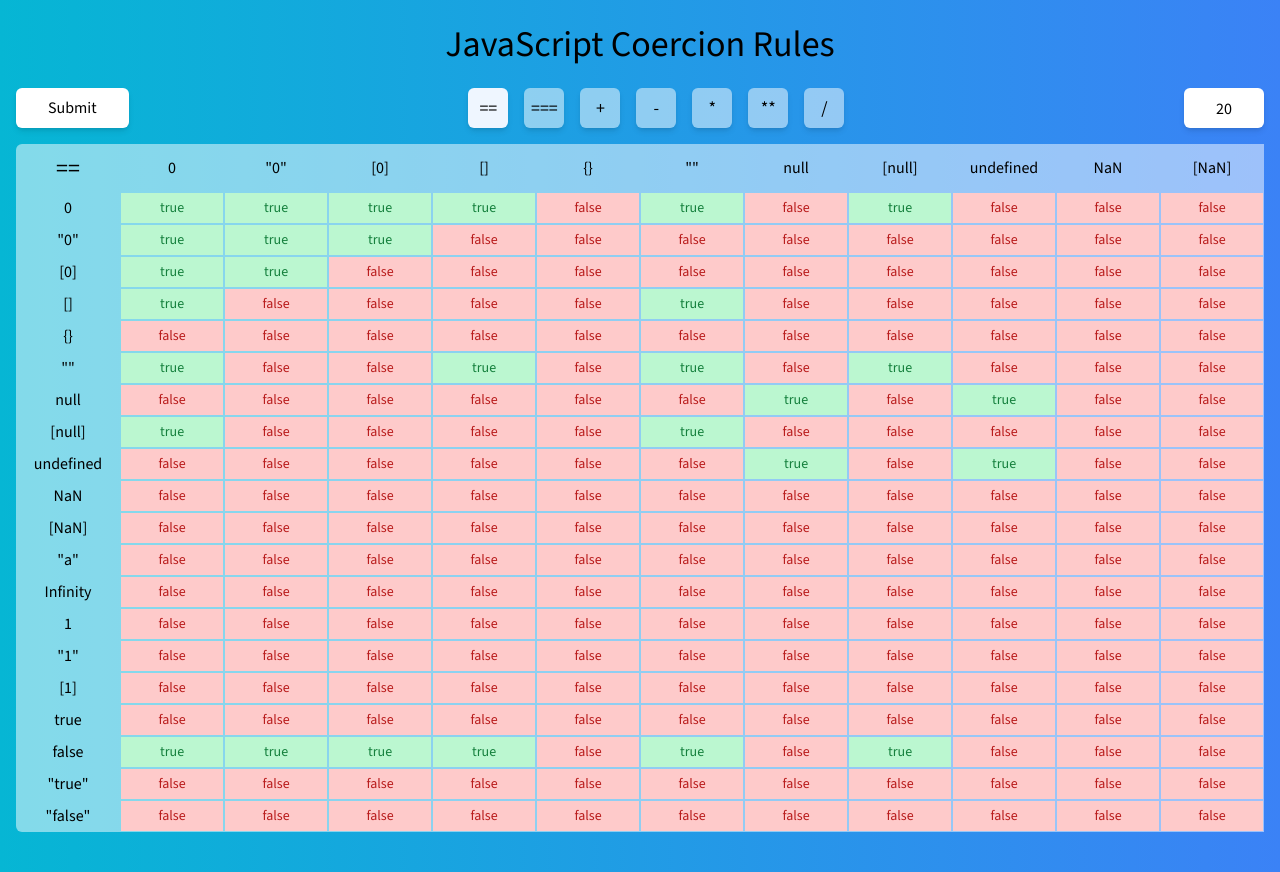
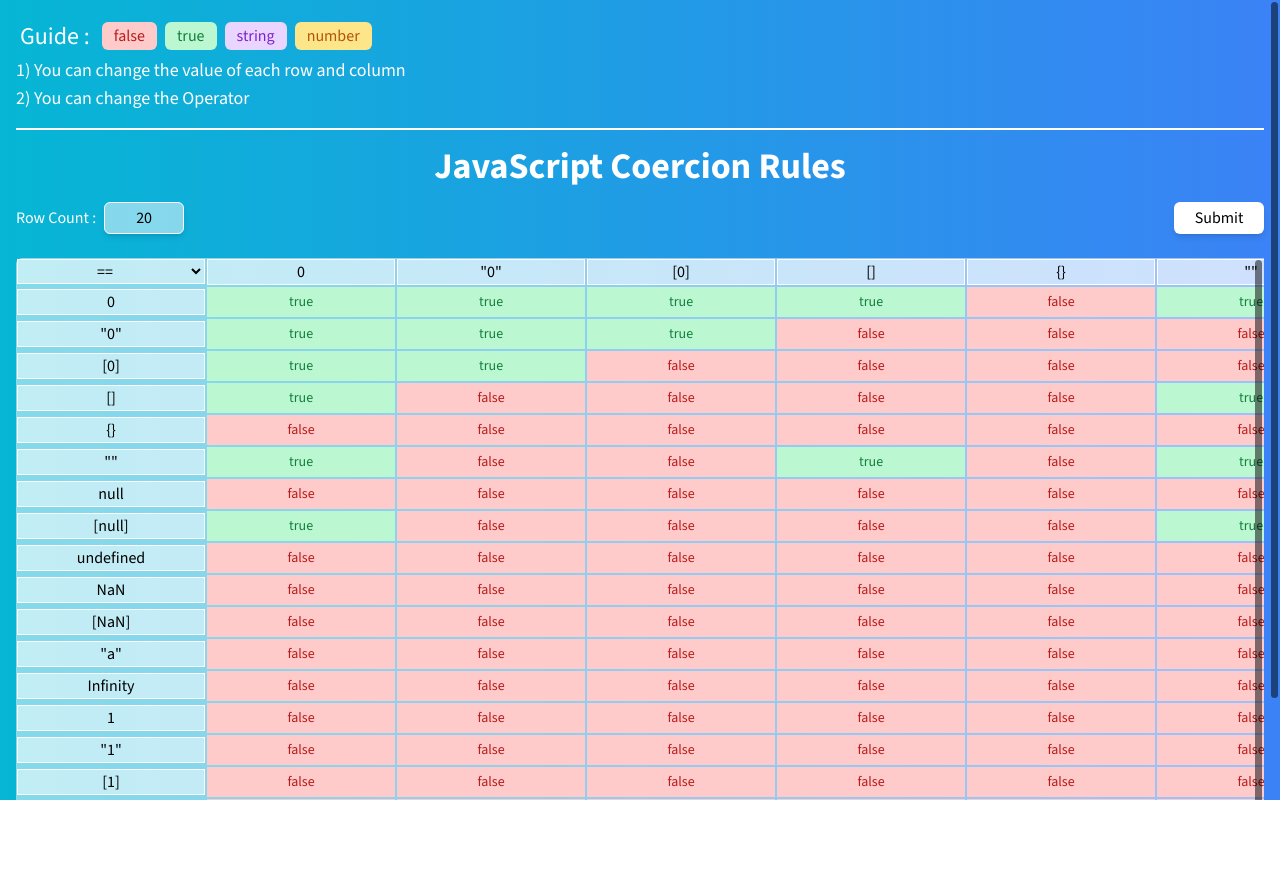
Before and after one commit to Soheiljafarnejad/JavaScript-operation, a Next.js app: page / in a window 1280 px wide. After the commit the page ends 800 px from the top, so only its background shows below. Built offline with nearby package versions, Linux system fonts and the light colour scheme.

Commit message:
Add guide

```diff
--- a/package.json
+++ b/package.json
@@ -19,6 +19,8 @@
     "postcss": "8.4.28",
     "react": "18.2.0",
     "react-dom": "18.2.0",
+    "react-hot-toast": "^2.4.1",
+    "simplebar-react": "^3.2.4",
     "tailwindcss": "3.3.3",
     "typescript": "5.1.6"
   }
--- a/src/app/globals.css
+++ b/src/app/globals.css
@@ -33,7 +33,7 @@
     @apply text-center centering text-sm min-w-[50px] min-h-[30px] p-1 whitespace-nowrap;
   }
   table {
-    @apply border-separate border border-slate-800 rounded-md overflow-hidden bg-white/50;
+    @apply border-separate border border-slate-800 rounded-md  bg-white/50;
   }
   th {
     @apply border border-black font-medium;
@@ -42,7 +42,10 @@
     @apply border border-black;
   }
   input {
-    @apply !border-none !outline-none;
+    @apply !border !outline-none !text-center !bg-white/50 !border-white;
+  }
+  select {
+    @apply !border !outline-none !text-center !bg-white/50 !border-white w-full cursor-pointer;
   }
 }
 
--- a/src/app/layout.tsx
+++ b/src/app/layout.tsx
@@ -1,18 +1,23 @@
 import "./globals.css";
 import type { Metadata } from "next";
 import { Source_Sans_3 } from "next/font/google";
+import "simplebar-react/dist/simplebar.min.css";
+import { Toaster } from "react-hot-toast";
 
 const font = Source_Sans_3({ subsets: ["latin"] });
 
 export const metadata: Metadata = {
-  title: "JavaScript operation",
-  description: "JavaScript operation",
+  title: "javaScript operation",
+  description: "javaScript operation",
 };
 
 export default function RootLayout({ children }: { children: React.ReactNode }) {
   return (
     <html lang="en">
-      <body className={`bg-gradient-to-r from-cyan-500 to-blue-500 ${font.className}`}>{children}</body>
+      <body className={`bg-gradient-to-r from-cyan-500 to-blue-500 ${font.className}`}>
+        {children}
+        <Toaster />
+      </body>
     </html>
   );
 }
--- a/src/app/page.tsx
+++ b/src/app/page.tsx
@@ -1,6 +1,8 @@
 "use client";
 import React, { useCallback, useEffect, useState } from "react";
 import { convertToPars, convertToString, createDefaultValue } from "../utils/utils";
+import SimpleBar from "simplebar-react";
+import { toast } from "react-hot-toast";
 
 type AnyObject = {
   [key: string]: any;
@@ -81,64 +83,68 @@
     setTable(createDefaultValue(input.search));
     setValue({ body: bodyValue, header: headerValue });
     setData({ operator: input.operator, body, header });
+
+    toast.success("success");
   }, [input, value]);
 
   return (
-    <section className="px-4 py-6">
-      <h1 className="centering text-center text-3xl md:text-4xl mb-6">JavaScript Coercion Rules</h1>
+    <SimpleBar autoHide={false} className="max-h-screen w-full">
+      <section className="p-4 max-w-[1500px] mx-auto">
+        <ul className="text-white font-medium mb-4">
+          <li className="flex-start-center gap-2">
+            <span className="text-lg sm:text-2xl">Guide :</span>
+            <ul className="flex-start-center gap-2 flex-1 [&>*]:rounded-md [&>*]:py-0.5 [&>*]:px-1 [&>*]:sm:px-3">
+              <li className={labelColorOptions.false}>false</li>
+              <li className={labelColorOptions.true}>true</li>
+              <li className={labelColorOptions.string}>string</li>
+              <li className={labelColorOptions.number}>number</li>
+            </ul>
+          </li>
+          <li className="sm:text-lg">1) You can change the value of each row and column</li>
+          <li className="sm:text-lg">2) You can change the Operator</li>
+          <div className="h-[1.5px] w-full bg-white mt-4"></div>
+        </ul>
+        <h1 className="centering text-center text-2xl sm:text-3xl md:text-4xl mb-4 text-white font-bold">
+          JavaScript Coercion Rules
+        </h1>
 
-      <div className="flex-start-center flex-col md:flex-row gap-6 max-w-screen-xl mx-auto">
-        <div className="centering gap-4">
-          <button className="h-10 px-8 bg-white rounded-md shadow-md" onClick={onClick}>
-            Submit
-          </button>
+        <div className="flex-between-center gap-4 md:gap-6 mx-auto mb-6">
+          <div className="flex-end-center gap-2">
+            <p className="whitespace-nowrap text-white font-medium">Row Count : </p>
             <input
-            className="md:hidden h-10 px-4 bg-white rounded-md w-20 text-center shadow-md"
+              className="w-full max-w-[80px] h-8 rounded-md text-center shadow-md"
               value={input.search}
               onChange={(e) => setInput((prev) => ({ ...prev, search: e.target.value }))}
             />
           </div>
-
-        <ul className="centering flex-wrap gap-4 max-w-xl mx-auto flex-1">
-          {operator.map((item) => {
-            return (
-              <li
-                key={item}
-                onClick={() => setInput((prev) => ({ ...prev, operator: item }))}
-                className={`text-lg rounded-md transition-all duration-400 shadow-md ${
-                  input.operator === item ? "bg-blue-50" : "bg-white/50"
-                } centering h-10 w-10 cursor-pointer`}
-              >
-                {item}
-              </li>
-            );
-          })}
-        </ul>
-
-        <div className="hidden md:flex-end-center">
-          <input
-            className="h-10 px-4 bg-white rounded-md w-20 text-center shadow-md"
-            value={input.search}
-            onChange={(e) => setInput((prev) => ({ ...prev, search: e.target.value }))}
-          />
-        </div>
+          <button className="h-8 w-[90px] bg-white rounded-md shadow-md font-medium" onClick={onClick}>
+            Submit
+          </button>
         </div>
 
         <div className="centering">
-        <div className="overflow-auto py-4">
-          <table>
+          <SimpleBar autoHide={false} className="max-h-[80svh] w-full">
+            <table className="mx-auto">
               <thead>
                 <tr>
-                <th className="text-2xl">{data.operator}</th>
+                  <th>
+                    <select
+                      onChange={(e) => setInput((prev) => ({ ...prev, operator: e.target.value as OperatorType }))}
+                      value={input.operator}
+                    >
+                      {operator.map((item) => {
+                        return (
+                          <option key={item} value={item}>
+                            {item}
+                          </option>
+                        );
+                      })}
+                    </select>
+                  </th>
                   {table.array.header.map((item, index) => {
                     return (
-                    <th key={`1-${index}-${data}`} className="p-3">
-                      <input
-                        className="bg-transparent text-center w-[80px]"
-                        value={value.header[item]}
-                        name={item}
-                        onChange={onChange}
-                      />
+                      <th key={`1-${index}-${data}`}>
+                        <input value={value.header[item]} name={item} onChange={onChange} />
                       </th>
                     );
                   })}
@@ -148,13 +154,8 @@
                 {table.array.body.map((bodyItem, index) => {
                   return (
                     <tr key={`2-${index}-${data}`}>
-                    <th className="px-3">
-                      <input
-                        className="bg-transparent text-center w-[80px]"
-                        value={value.body[bodyItem]}
-                        name={bodyItem}
-                        onChange={onChange}
-                      />
+                      <th>
+                        <input value={value.body[bodyItem]} name={bodyItem} onChange={onChange} />
                       </th>
                       {table.array.header.map((headerItem, titleIndex) => {
                         return (
@@ -168,9 +169,10 @@
                 })}
               </tbody>
             </table>
-        </div>
+          </SimpleBar>
         </div>
       </section>
+    </SimpleBar>
   );
 };
 
--- a/src/utils/utils.ts
+++ b/src/utils/utils.ts
@@ -31,7 +31,7 @@
     try {
       return JSON.parse(newValue);
     } catch (error) {
-      return undefined;
+      return String(newValue);
     }
   } else if (value.includes("[") && value.includes("]")) {
     const firstIndex = value.indexOf("[") + 1;
@@ -66,7 +66,7 @@
 const bodyDefaultValue = defaultValue();
 
 export const createDefaultValue = (total: number | string = 20) => {
-  const _total = isNaN(+total) || +total > 20 ? 20 : +total;
+  const _total = isNaN(+total) || +total > 20 ? 20 : +total === 0 ? 1 : +total;
 
   let initial: initialType = {
     array: { body: [], header: [] },
```
Also changed, not shown: 1 other file (tests, documents, lock files or other folders). Lines whose indentation alone changed are shown as unchanged.
